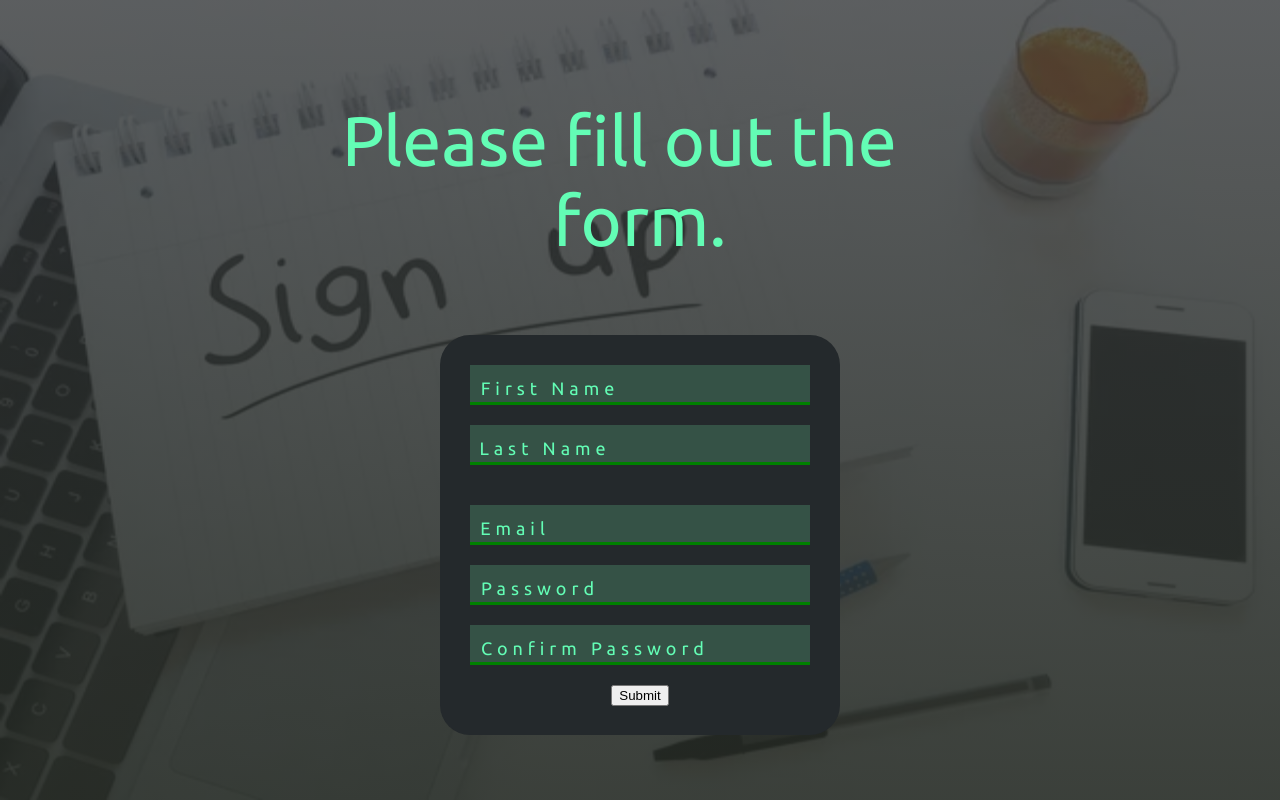
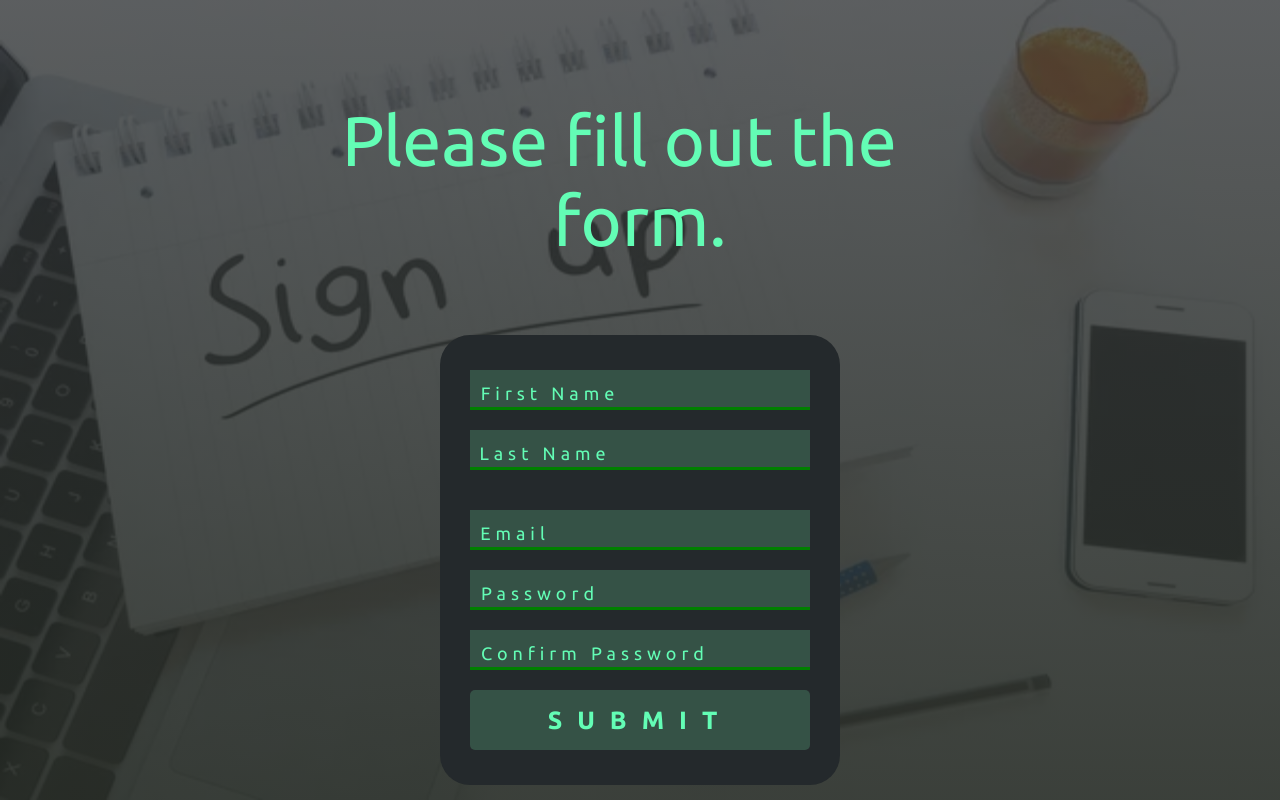
Before and after one commit to baldeepparihar/auth-login-with-jwt-mongoose, a React (Create React App) app in the folder client/: page /signup in a window 1280 px wide. Built offline with nearby package versions, Linux system fonts and the light colour scheme.

Commit message:
button added on submit form

```diff
--- a/client/src/components/home/home.css
+++ b/client/src/components/home/home.css
@@ -70,7 +70,7 @@ html {
     border-radius: 2px;
     opacity: 0;
     box-shadow: inset 0px 0px 0px rgb(41, 145, 21);
-    transition: all 0.5s !important;
+    transition: all 0.2s !important;
     animation: fade-in 1s;
     animation-delay: 2s;
     animation-fill-mode: forwards;
--- a/client/src/components/signup/signup.css
+++ b/client/src/components/signup/signup.css
@@ -75,7 +75,7 @@ html {
     flex-direction: column;
     align-items: center;
     justify-content: center;
-    height: 400px;
+    height: 450px;
     min-width: 400px;
     padding: 30px;
     border-radius: 30px;
@@ -229,6 +229,26 @@ html {
     letter-spacing: 3px;
   }
 
+  .signup__form--button {
+    width: 100%;
+    height: 60px;
+    background-color: #355246;
+    border: none;
+    border-radius: 5px;
+    font-family: 'Ubuntu', sans-serif;
+    font-weight: 700;
+    text-transform: uppercase;
+    letter-spacing: 15px;
+    font-size: 25px;
+    color: rgb(99, 253, 181);
+    transition: all .3s ease;
+  }
+  .signup__form--button:hover {
+      cursor: pointer;
+      background-color: #2d8661;
+      color: #355246;
+      font-size: 20px;
+  }
 
 
   @keyframes fade-in {
```
